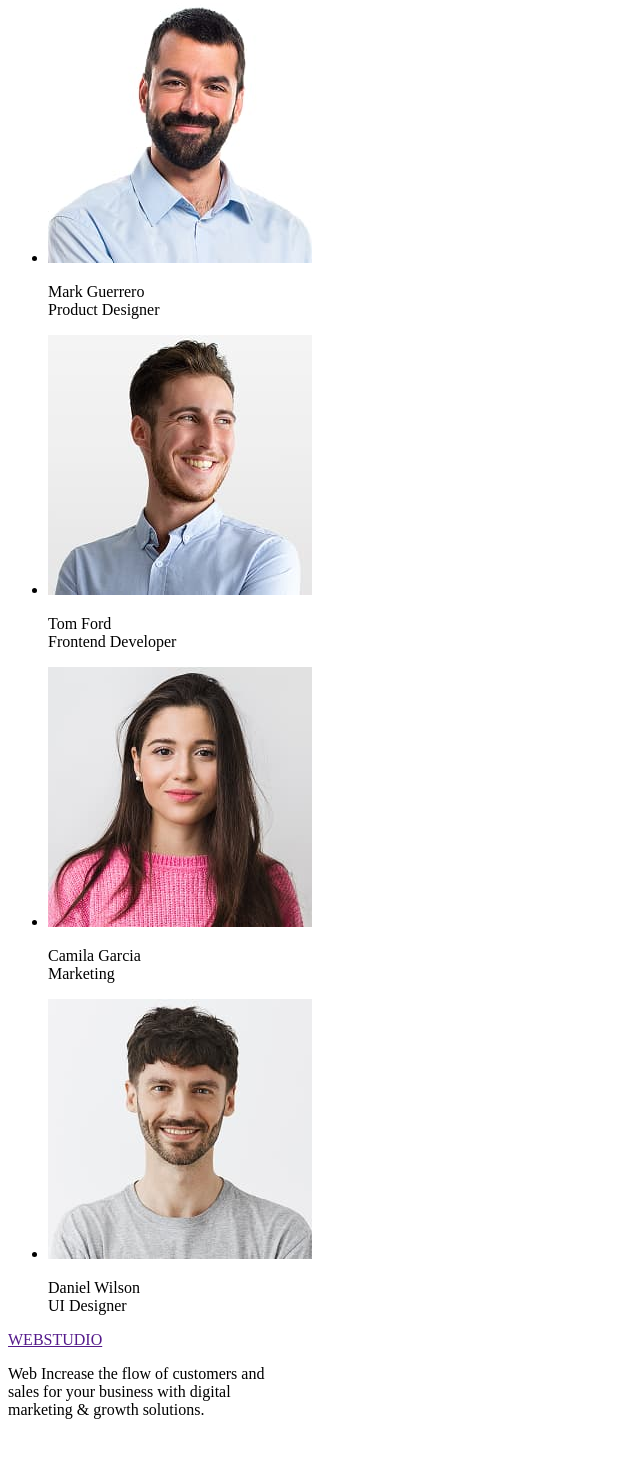
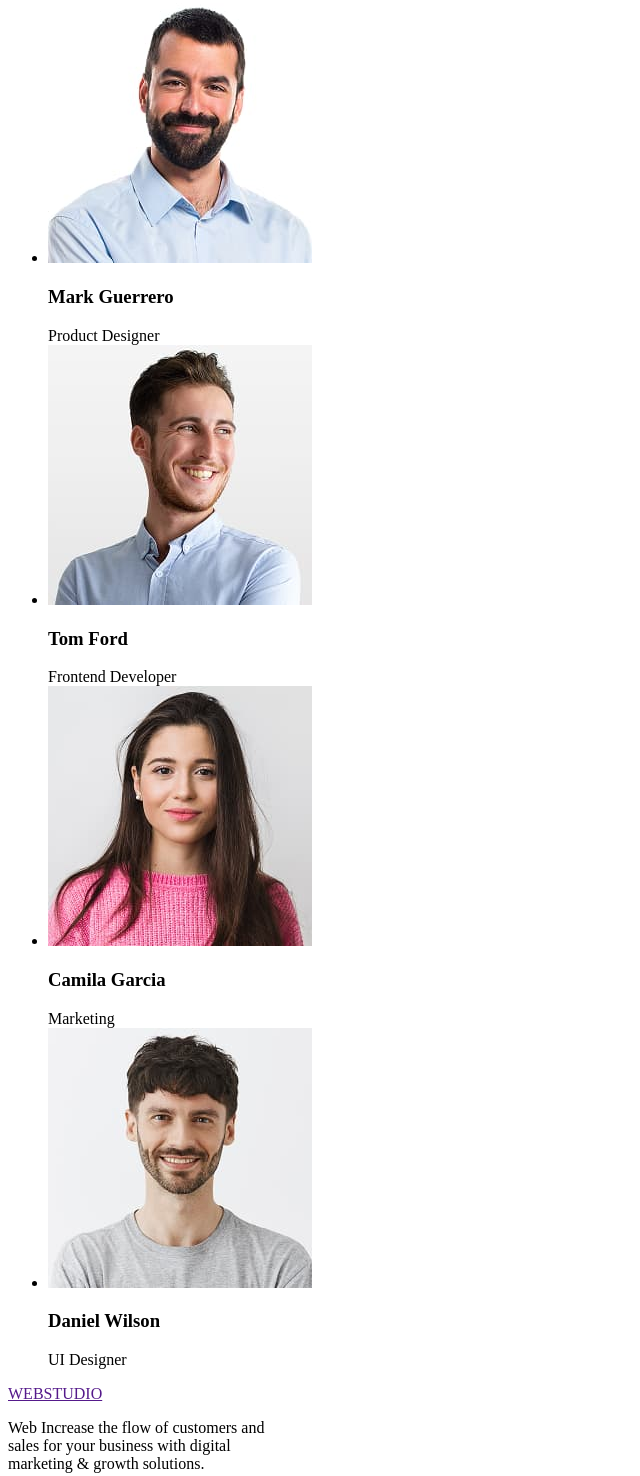
Before and after one commit to IlliaLykhovyd/goit-markup-hw-01, a plain HTML site: page index.html in a window 1280 px wide. Shown: the part 735-2211 px from the top of the page, without its empty margins (0-640 px from the left). Before the commit the page ends 2170 px from the top, so only its background shows below. Drawn offline with Linux system fonts and the light colour scheme.

Commit message:
corect ul with img

```diff
--- a/index.html
+++ b/index.html
@@ -63,7 +63,8 @@
               width="264"
               height="260"
             />
-            <p>Mark Guerrero <br />Product Designer</p>
+            <h3>Mark Guerrero</h3>
+            Product Designer
           </li>
           <li>
             <img
@@ -72,7 +73,8 @@
               width="264"
               height="260"
             />
-            <p>Tom Ford <br />Frontend Developer</p>
+            <h3>Tom Ford</h3>
+            Frontend Developer
           </li>
           <li>
             <img
@@ -81,7 +83,8 @@
               width="264"
               height="260"
             />
-            <p>Camila Garcia <br />Marketing</p>
+            <h3>Camila Garcia</h3>
+            Marketing
           </li>
           <li>
             <img
@@ -90,7 +93,8 @@
               width="264"
               height="260"
             />
-            <p>Daniel Wilson <br />UI Designer</p>
+            <h3>Daniel Wilson</h3>
+            UI Designer
           </li>
         </ul>
       </section>
```
